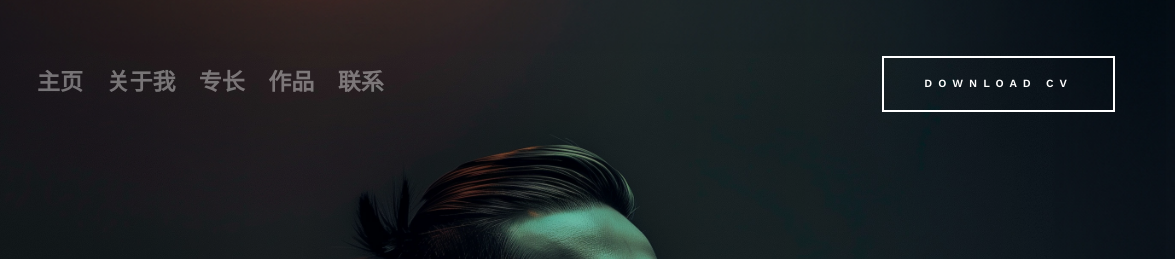
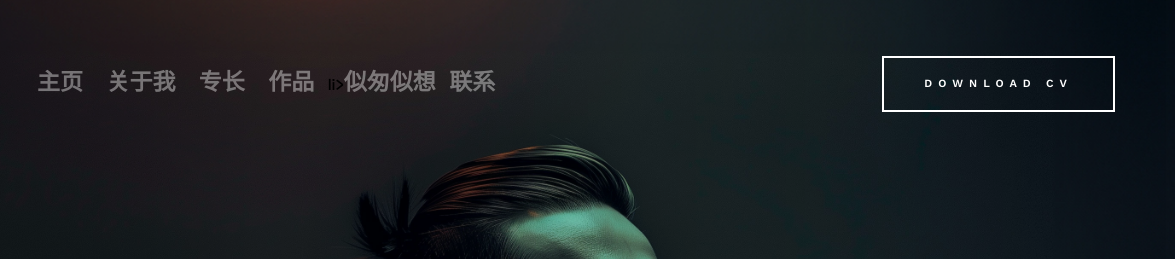
Before and after one commit to lutian123/ccth, a plain HTML site: page index.html in a window 1280 px wide. Shown: the top 259 px of the page, 105-1280 px from the left. Drawn offline with nearby package versions, Linux system fonts and the light colour scheme.

Commit message:
Update index.html

```diff
--- a/index.html
+++ b/index.html
@@ -81,6 +81,7 @@
         <li><a class="smoothscroll" href="#about" title="About" style="font-size: 23px;">关于我</a></li>
         <li><a class="smoothscroll" href="#services" title="Services" style="font-size: 23px;">专长</a></li>
         <li><a class="smoothscroll" href="#portfolio" title="Works" style="font-size: 23px;">作品</a></li>
+        li><a class="smoothscroll" href="#https://www.notion.so/_-WSICONG-SHOWREEL-f7753aa2fadd463c8e06d936c7ba391d?pm=c" title="Works" style="font-size: 23px;">似匆似想</a></li>
         <li><a href="mailto:#0" title="Contact us" style="font-size: 23px;">联系</a></li>
     </ul>
 </nav> <!-- end header-nav-wrap -->
```
